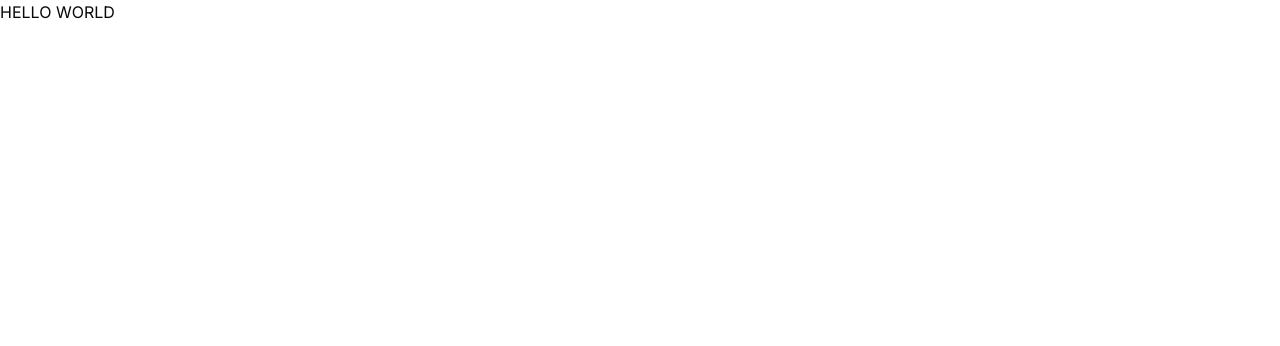
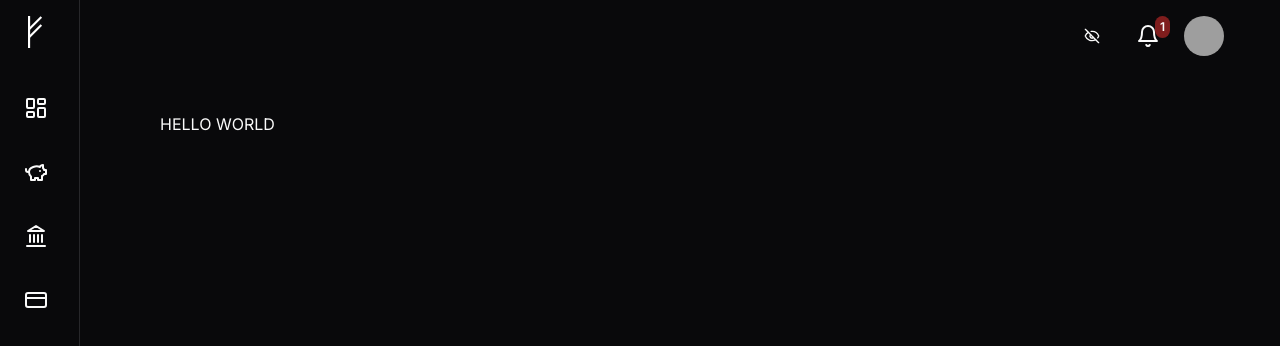
Before and after one commit to fehu-financial/fehu-front-web, a Next.js app: page / in a window 1280 px wide. Shown: the top 346 px of the page. Built offline with nearby package versions, Linux system fonts and the light colour scheme; grey boxes are pictures that could not be loaded.

Commit message:
feat(ui): add main layout with header, nav, and main
Introduce main layout with header, navigation (sidebar menu), and main content.

```diff
--- a/src/app/layout.tsx
+++ b/src/app/layout.tsx
@@ -1,22 +1,35 @@
-import "./globals.css";
+import { Header } from "@/components/layout/header";
+import { Main } from "@/components/layout/main";
+import { Navigation } from "@/components/layout/navigation";
+import { cn } from "@/lib/utils";
 import type { Metadata } from "next";
 import { Inter } from "next/font/google";
+import "./globals.css";
 
-const inter = Inter({ subsets: ["latin"] });
+const inter = Inter({ subsets: ["latin"], variable: "--font-sans" });
 
 export const metadata: Metadata = {
 	title: "Fehu Finances",
 	description: "Gerencie investimentos, despesas e tudo mais.",
 };
 
-export default function RootLayout({
-	children,
-}: {
+type RootLayoutProps = {
 	children: React.ReactNode;
-}) {
+};
+
+export default function RootLayout({ children }: RootLayoutProps) {
 	return (
-		<html lang="en">
-			<body className={inter.className}>{children}</body>
+		<html lang="en" className="dark">
+			<body
+				className={cn(
+					"grid grid-cols-[80px,1fr] grid-rows-[80px,1fr] gap-2 h-screen antialiased",
+					inter.className,
+				)}
+			>
+				<Navigation />
+				<Header />
+				<Main>{children}</Main>
+			</body>
 		</html>
 	);
 }
--- /dev/null
+++ b/src/components/layout/header.tsx
@@ -0,0 +1,61 @@
+"use client";
+
+import { Avatar, AvatarFallback, AvatarImage } from "@/components/ui/avatar";
+import { Badge } from "@/components/ui/badge";
+import { Button } from "@/components/ui/button";
+import {
+	Popover,
+	PopoverContent,
+	PopoverTrigger,
+} from "@/components/ui/popover";
+import { Toggle } from "@/components/ui/toggle";
+import useToggle from "@/hooks/use-toggle";
+
+import { Bell, Eye, EyeOff } from "lucide-react";
+
+export function Header() {
+	const [isToggled, toggle] = useToggle();
+	return (
+		<header className="col-start-2 row-start-1 flex justify-between p-4 mx-10">
+			<div />
+			<div>
+				<div className="flex items-center space-x-4">
+					<Toggle onClick={toggle} className="h-10 w-10">
+						{isToggled ? (
+							<Eye className="h-6 w-6" />
+						) : (
+							<EyeOff className="h-6 w-6" />
+						)}
+					</Toggle>
+					<Popover>
+						<PopoverTrigger asChild>
+							<Button
+								className="h-10 w-10 hover:bg-transparent"
+								variant="ghost"
+								size="icon"
+							>
+								<div className="relative">
+									<Bell className="h-6 w-6" />
+									<Badge variant="dot">1</Badge>
+								</div>
+							</Button>
+						</PopoverTrigger>
+						<PopoverContent>Notificações</PopoverContent>
+					</Popover>
+					<Popover>
+						<PopoverTrigger>
+							<Avatar className="h-10 w-10">
+								<AvatarImage
+									className="object-cover"
+									src="https://img.quizur.com/f/img638e533eeb84c8.93300145.png?lastEdited=1670271808"
+								/>
+								<AvatarFallback>EE</AvatarFallback>
+							</Avatar>
+						</PopoverTrigger>
+						<PopoverContent>Perfil</PopoverContent>
+					</Popover>
+				</div>
+			</div>
+		</header>
+	);
+}
--- /dev/null
+++ b/src/components/layout/main.tsx
@@ -0,0 +1,11 @@
+type MainProps = {
+	children: React.ReactNode;
+};
+
+export function Main({ children }: MainProps) {
+	return (
+		<main className="col-start-2 row-start-2 flex flex-col flex-1 h-full mx-10 py-6 sm:px-6 lg:px-8 overflow-x-hidden overflow-y-auto no-scrollbar">
+			{children}
+		</main>
+	);
+}
--- /dev/null
+++ b/src/components/layout/navigation.tsx
@@ -0,0 +1,48 @@
+"use client";
+
+import { CreditCard, Landmark, LayoutDashboard, PiggyBank } from "lucide-react";
+import Image from "next/image";
+import { useRouter } from "next/navigation";
+import { useCallback } from "react";
+import { Sidebar, SidebarMenu, SidebarMenuItem } from "../ui/sidebar";
+
+export function Navigation() {
+	const router = useRouter();
+
+	const handleRedirect = useCallback(
+		(path: string) => router.push(path),
+		[router],
+	);
+
+	return (
+		<Sidebar className="row-span-2 w-20 h-full">
+			<div className="flex items-center px-7 mb-10">
+				<Image
+					className="dark:invert"
+					src="/fehu-logo.svg"
+					alt=""
+					width={16}
+					height={26}
+				/>
+			</div>
+			<SidebarMenu>
+				<SidebarMenuItem
+					icon={LayoutDashboard}
+					onClick={() => handleRedirect("/home")}
+				/>
+				<SidebarMenuItem
+					icon={PiggyBank}
+					onClick={() => handleRedirect("/investments")}
+				/>
+				<SidebarMenuItem
+					icon={Landmark}
+					onClick={() => handleRedirect("/planning")}
+				/>
+				<SidebarMenuItem
+					icon={CreditCard}
+					onClick={() => handleRedirect("/expenses")}
+				/>
+			</SidebarMenu>
+		</Sidebar>
+	);
+}
--- /dev/null
+++ b/src/hooks/use-toggle.ts
@@ -0,0 +1,17 @@
+"use client";
+
+import { useCallback, useState } from "react";
+
+type Response = [boolean, () => void, () => void];
+
+const useToggle = (initialState = false): Response => {
+	const [state, setState] = useState(initialState);
+
+	const toggle = useCallback(() => setState((old) => !old), []);
+
+	const reset = useCallback(() => setState(initialState), [initialState]);
+
+	return [state, toggle, reset];
+};
+
+export default useToggle;
```
